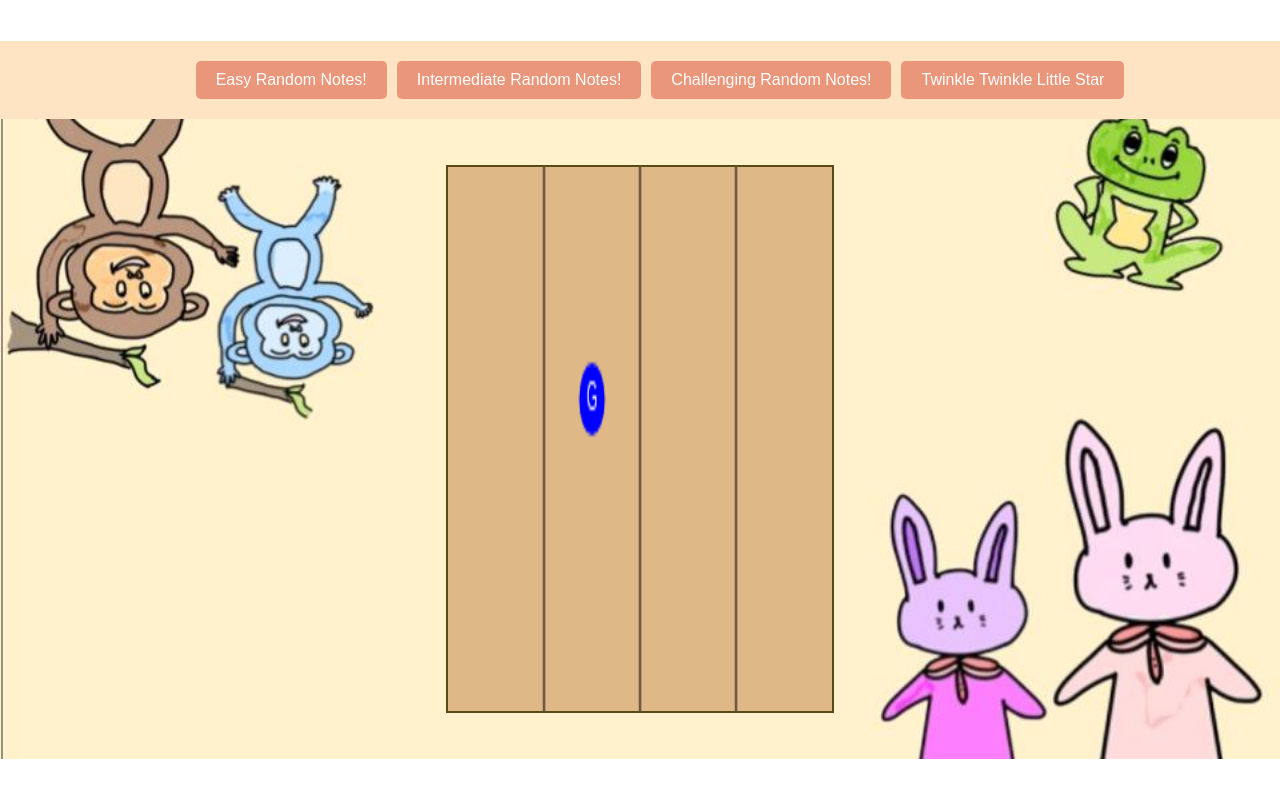
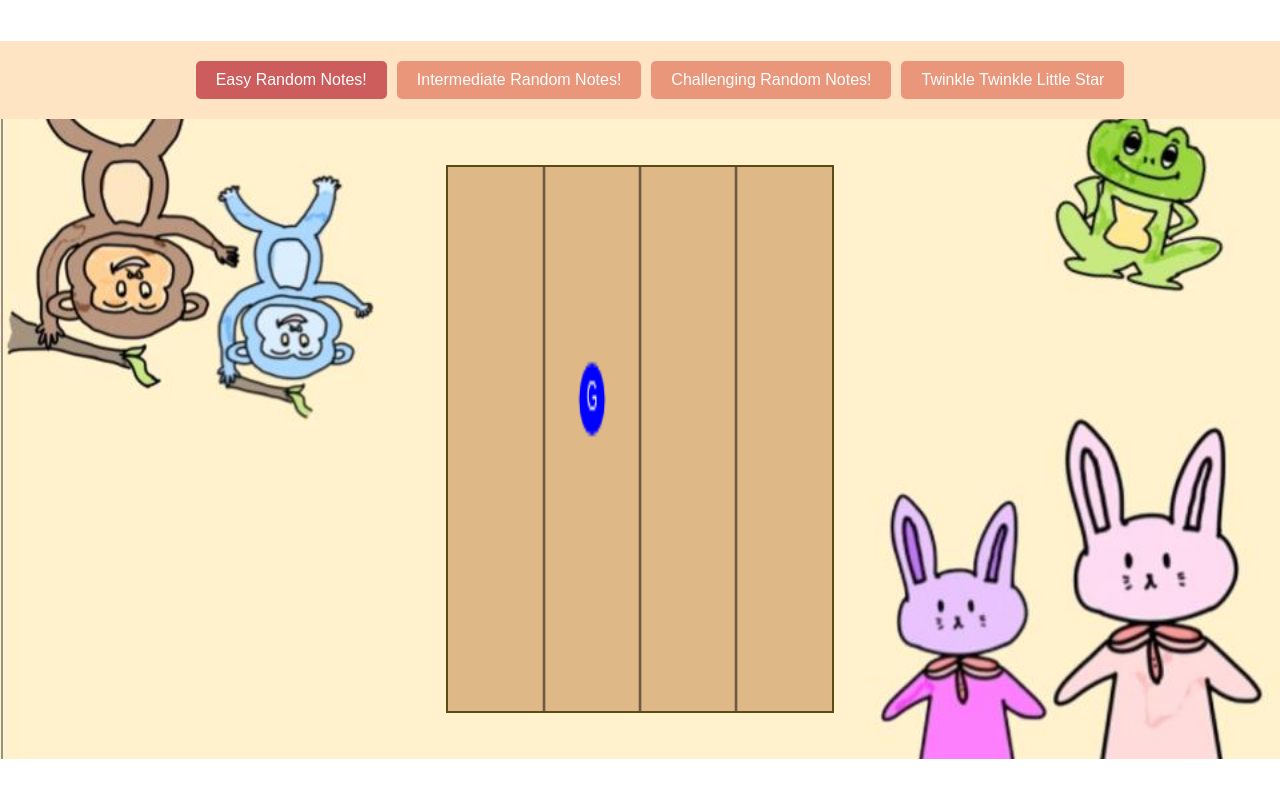
Before and after one commit to minseoocha/Violin_Game, a plain HTML site: page index.html in a window 1280 px wide. Both pictures are taken after a click on the button "Easy Random Notes!". Drawn offline with Linux system fonts and the light colour scheme.

Commit message:
final version

```diff
--- a/styles.css
+++ b/styles.css
@@ -57,14 +57,14 @@ button {
     transition: background-color 0.3s; /* when you click button, for 0.3sec stays */
 }
 
-button:hover {
+button:focus {
     background-color: indianred;/* color when hover over button */
 }
 
-button:active {
+/*button:active {
     background-color: indianred;/* color when button clicked */
-}
+/*}
 
-button.active:active {
+/*button.focus {
     background-color: indianred;/* color when hover over button */
-}
+/*}
```
